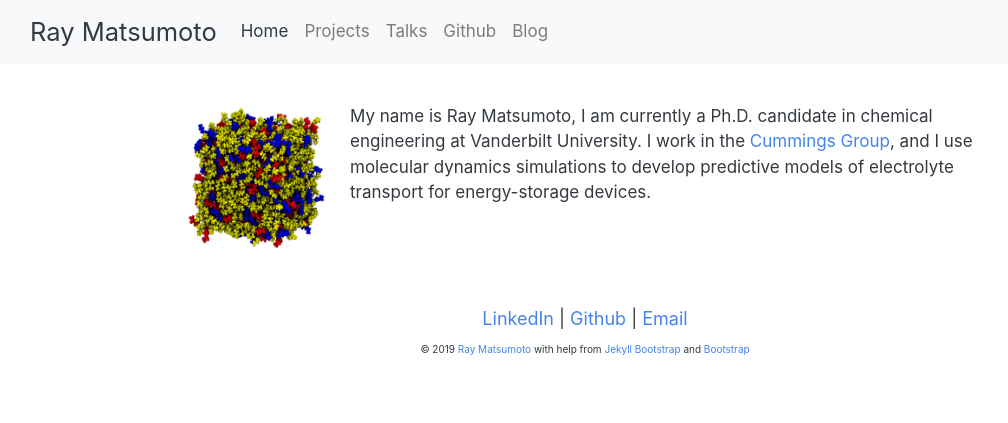
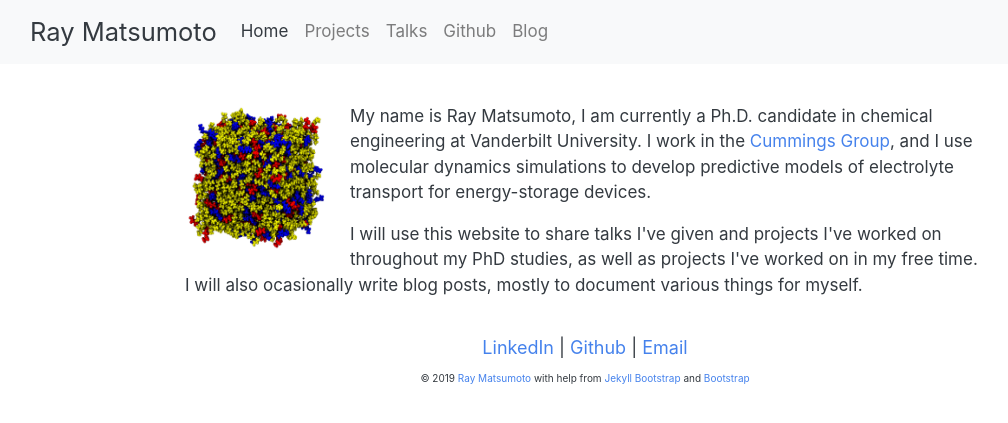
Before and after one commit to rmatsum836/rmatsum836.github.io, a Jekyll site: the page built from index.md, in a window 1280 px wide. Shown: the top 423 px of the page, without its empty margins (55-1063 px from the left). Built offline with Jekyll 4.4.1, drawn with Linux system fonts in a browser that asks for light colours; nearby versions of some CDN libraries.

Commit message:
Add more info to index

```diff
--- a/index.md
+++ b/index.md
@@ -13,6 +13,11 @@ style="max-width:800px;margin-left:auto;margin-right:auto;padding-top:40px;paddi
    <a href="http://huggins.vuse.vanderbilt.edu/ptc/"
    onclick="trackOutboundLink('http://huggins.vuse.vanderbilt.edu/ptc/');">Cummings Group</a>, and I use molecular dynamics simulations to
    develop predictive models of electrolyte transport for
-   energy-storage devices.<br style="clear: both;" /></p>
+   energy-storage devices.</p>
+
+   <p>I will use this website to share talks I've given and projects I've worked on
+   throughout my PhD studies, as well as projects I've worked on in my free time.  I
+   will also ocasionally write blog posts, mostly to document various things for
+   myself. <br style="clear: both;" /></p>
 
 </div>
```
